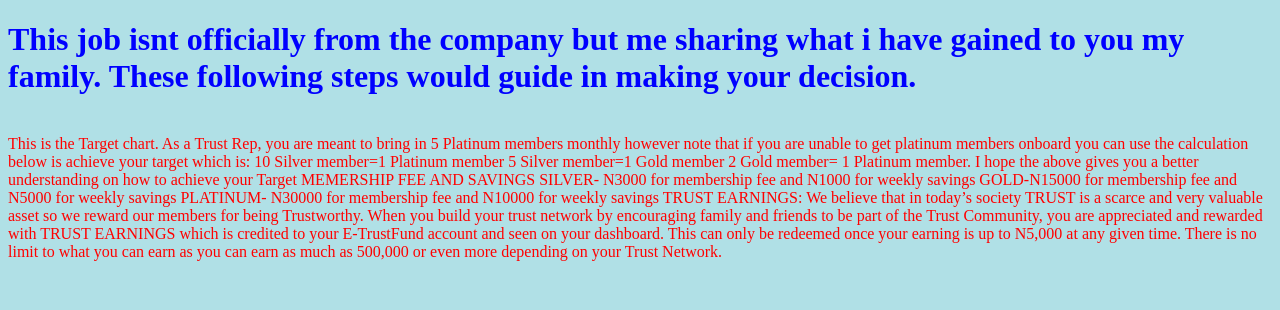
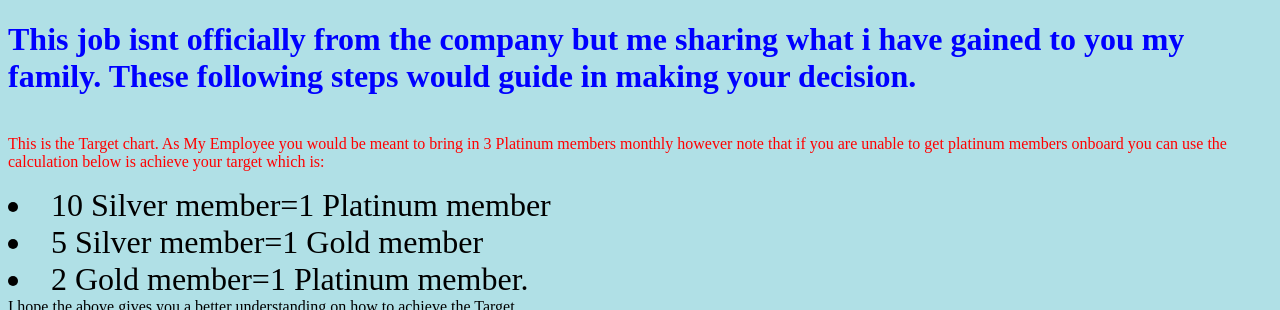
Before and after one commit to PaulGi48/TRUST, a plain HTML site: page index.html in a window 1280 px wide. Shown: the top 310 px of the page. Drawn offline with Linux system fonts and the light colour scheme.

Commit message:
Update index.html

```diff
--- a/index.html
+++ b/index.html
@@ -33,18 +33,25 @@
 <body>
     <H1>This job isnt officially from the company but me sharing what i have gained to you my family. These following steps would guide in making your decision.
     </H1>
-    <p><br> This is the Target chart. As a Trust Rep, you are meant to bring in 5 Platinum members monthly however note that if you are unable to get platinum members onboard you can use the calculation below is achieve your target which is: 10 Silver member=1
-        Platinum member 5 Silver member=1 Gold member 2 Gold member= 1 Platinum member. I hope the above gives you a better understanding on how to achieve your Target MEMERSHIP FEE AND SAVINGS SILVER- N3000 for membership fee and N1000 for weekly savings
-        GOLD-N15000 for membership fee and N5000 for weekly savings PLATINUM- N30000 for membership fee and N10000 for weekly savings TRUST EARNINGS: We believe that in today’s society TRUST is a scarce and very valuable asset so we reward our members
-        for being Trustworthy. When you build your trust network by encouraging family and friends to be part of the Trust Community, you are appreciated and rewarded with TRUST EARNINGS which is credited to your E-TrustFund account and seen on your dashboard.
-        This can only be redeemed once your earning is up to N5,000 at any given time. There is no limit to what you can earn as you can earn as much as 500,000 or even more depending on your Trust Network.
-        </br>
+    <p><br> This is the Target chart. As My Employee you would be meant to bring in 3 Platinum members monthly however note that if you are unable to get platinum members onboard you can use the calculation below is achieve your target which is:
+        <li>10 Silver member=1 Platinum member
+            <li>5 Silver member=1 Gold member</li>
+            <li>2 Gold member=1 Platinum member.</li>
+            I hope the above gives you a better understanding on how to achieve the Target
+            <h1>MEMERSHIP FEE AND SAVINGS</h1>
+            <br>SILVER- N3000 for membership fee and N1000 for weekly savings</br>
+            <br> GOLD-N15000 for membership fee and N5000 for weekly savings</br>
+            <br>PLATINUM- N30000 for membership fee and N10000 for weekly savings</br>
+            TRUST EARNINGS: We believe that in today’s society TRUST is a scarce and very valuable asset so we reward our members for being Trustworthy. When you build your trust network by encouraging family and friends to be part of the Trust Community, you are
+            appreciated and rewarded with TRUST EARNINGS which is credited to your E-TrustFund account and seen on your dashboard. This can only be redeemed once your earning is up to N5,000 at any given time. There is no limit to what you can earn as
+            you can earn as much as 500,000 or even more depending on your Trust Network.
+            </br>
     </p>
     <br>
     <H1>BENEFITS OF ETF </H1>
-    1. ETF IS A SAVINGS PLATFORM: Highlight the key reasons why they need to consistently save especially in a time like this where it is advisable to keep a part of what we have for opportunities that the end of the year presents. 2. EARNINGS: People love
-    to hear they can make more money. Show them how they can continue to earn without doing anything; this is after they must have signed up active members under them. 3. Loans, POP, and ETC: Explain the "no interest" loans, the purchase order power and
-    the emergency travel cover " to them.
+    <li>1. ETF IS A SAVINGS PLATFORM: Highlight the key reasons why they need to consistently save especially in a time like this where it is advisable to keep a part of what we have for opportunities that the end of the year presents.</li>
+    <li> 2. Access To Expertise :Medical,Legal & Customer Assitance All Free Of Charge</li>
+    <li> 3. Loans, POP, and ETC: Explain the "no interest" loans, the purchase order power and the emergency travel cover " to them.</li>
     </br>
     <p>
         1.READ THROUGH THE SAVINGS PLANS AND DECIDE WHAT PLAN YOU WANT !
```
